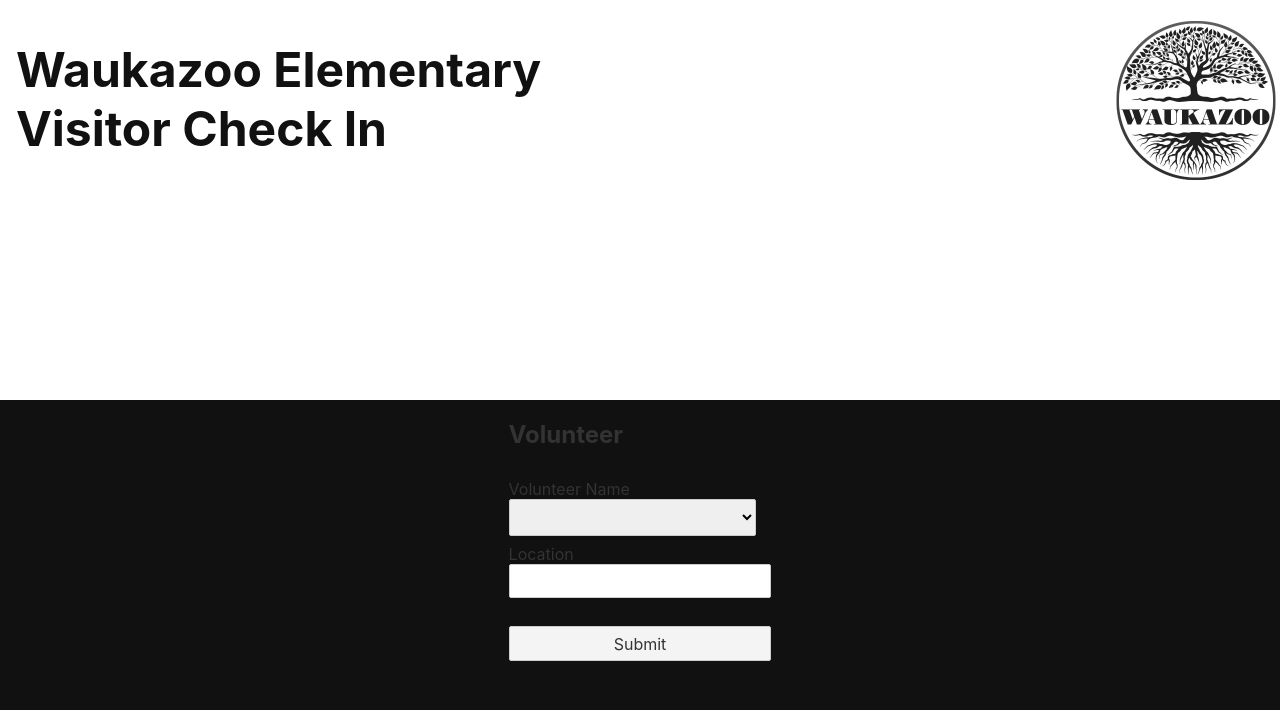
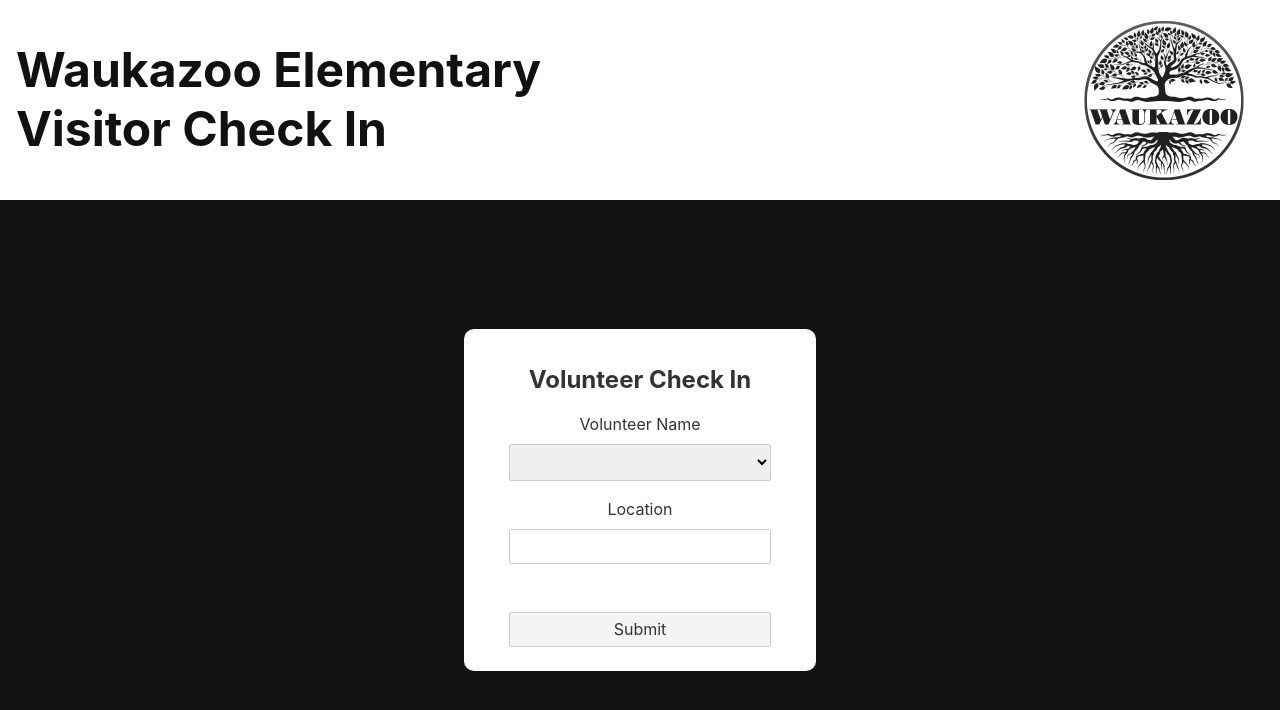
Before and after one commit to brittneypostma/waukazoo-checkin-svelte, a Svelte app: page / in a window 1280 px wide. Shown: the top 710 px of the page. Built offline with nearby package versions, Linux system fonts and the light colour scheme.

Commit message:
form working just need to style

```diff
--- a/src/App.svelte
+++ b/src/App.svelte
@@ -7,11 +7,10 @@
     display: grid;
     overflow: none;
     height: 100%;
-    grid-template-rows: 1fr 1fr;
+    grid-template-rows: 200px 1fr;
   }
 
   header {
-    width: 100%;
     color: #111;
     display: grid;
     grid-template-columns: 1fr 1fr;
@@ -25,10 +24,14 @@
 
   .logo {
     justify-self: flex-end;
+    width: 200px;
+    height: 200px;
   }
 
   main {
     background-color: #111;
+    display: grid;
+    text-align: center;
   }
 </style>
 
@@ -41,9 +44,9 @@
         <span>Visitor Check In</span>
       </h2>
     </div>
-    <div class="logo">
-      <img src="./logo.png" alt="logo" style=" height: 200px; width: 200px;" />
-    </div>
+
+    <img src="./logo.png" alt="logo" class="logo" />
+
   </header>
   <main>
     <Volunteer />
--- a/src/components/Input.svelte
+++ b/src/components/Input.svelte
@@ -14,7 +14,6 @@
   import { namesData as data } from "../data.js";
 </script>
 
-<div>
 <label for={id}>{label}</label>
 {#if type === 'select'}
   <select {required} {name} {className} {id} bind:value on:input={onInput}>
@@ -26,5 +25,3 @@
 {:else if type === 'text'}
   <input {required} {name} {id} {className} bind:value on:input={onInput} />
 {/if}
-
-</div>
--- a/src/components/Volunteer.svelte
+++ b/src/components/Volunteer.svelte
@@ -44,6 +44,14 @@
 
 <style>
   .form {
+    align-self: center;
+    background-color: white;
+    margin: 0 auto;
+    width: 25vw;
+    border-radius: 10px;
+    padding: 1em;
+  }
+  #test-form {
     display: grid;
     align-items: center;
     justify-content: center;
@@ -55,7 +63,7 @@
 </style>
 
 <div class="form">
-  <h2>Volunteer</h2>
+  <h2>Volunteer Check In</h2>
   <form name="submit-to-google-sheet" id="test-form">
     <Input
       label="Volunteer Name"
```
Lines whose indentation alone changed are shown as unchanged.
